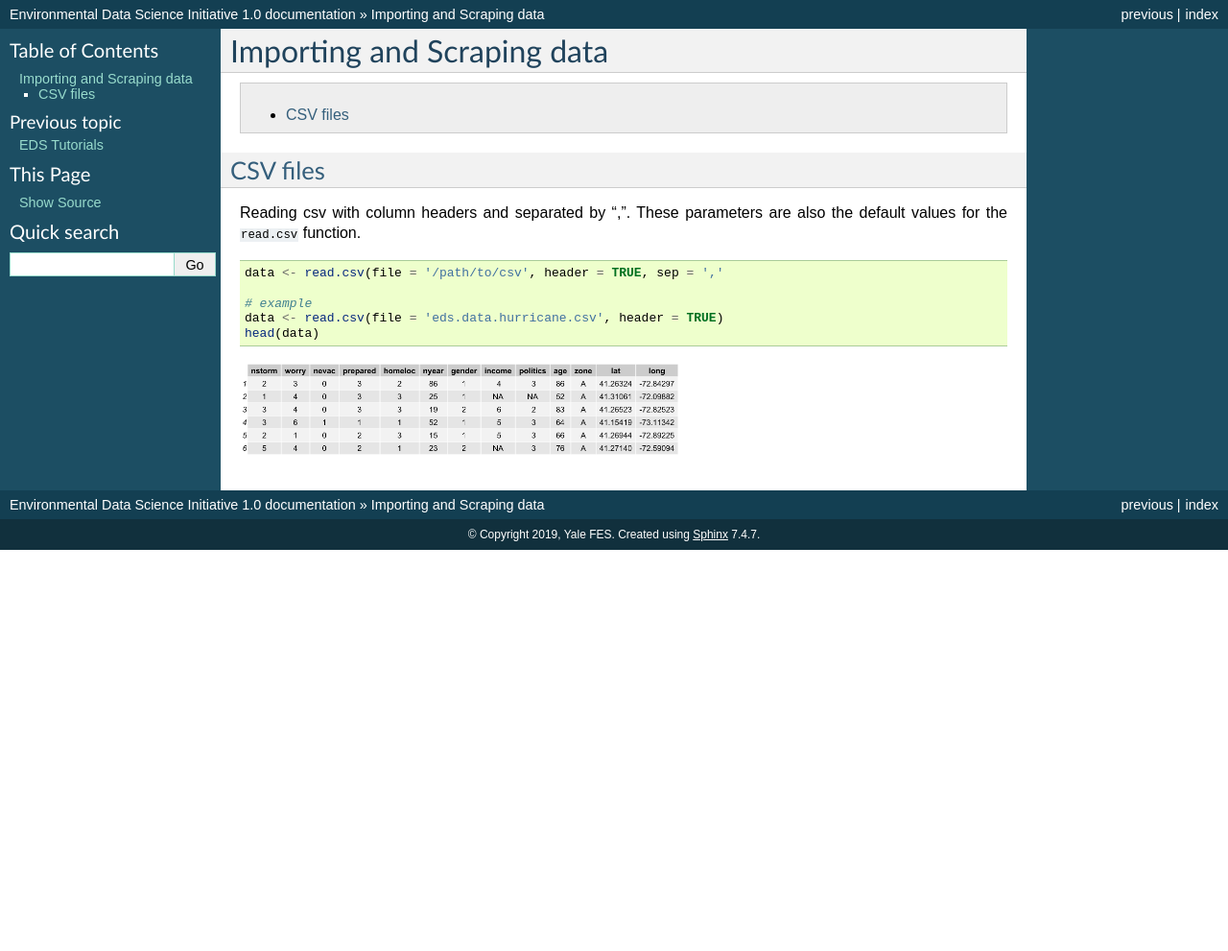
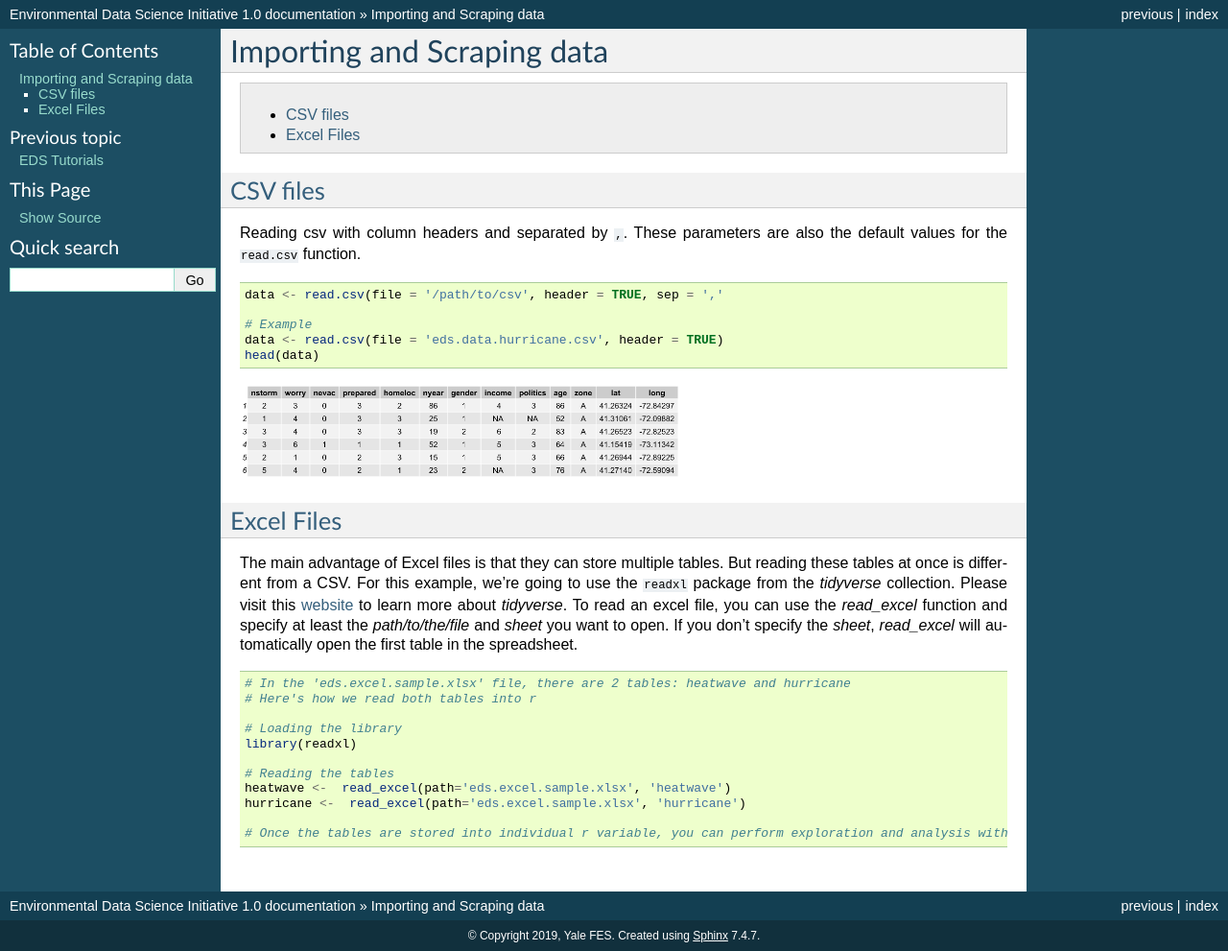
Before and after one commit to rajaoberison/edsy, a Sphinx documentation site: the page built from docs/importing_and_scraping_data.rst, in a window 1280 px wide. Shown: the whole page at 96% size. Built offline with Sphinx 7.4.7, drawn with Linux system fonts in a browser that asks for light colours; before the commit the page ends 900 px from its top, so only the background shows below that.

Commit message:
Update importing_and_scraping_data.rst

```diff
--- a/docs/importing_and_scraping_data.rst
+++ b/docs/importing_and_scraping_data.rst
@@ -12,16 +12,35 @@ Importing and Scraping data
 CSV files
 ==========
 
-Reading csv with column headers and separated by ",". These parameters are also the default values for the :code:`read.csv` function.
+Reading csv with column headers and separated by :code:`,`. These parameters are also the default values for the :code:`read.csv` function.
 
 .. code-block:: r
 
    data <- read.csv(file = '/path/to/csv', header = TRUE, sep = ','
 
-   # example
+   # Example
    data <- read.csv(file = 'eds.data.hurricane.csv', header = TRUE)
    head(data)
 
 .. image:: https://raw.githubusercontent.com/rajaoberison/edsy/master/images/csv.png
    :height: 100px
    :alt: csvsample
+
+Excel Files
+===========
+The main advantage of Excel files is that they can store multiple tables. But reading these tables at once is different from a CSV. For this example, we're going to use the :code:`readxl` package from the `tidyverse` collection. Please visit this `website <https://www.tidyverse.org/>`_ to learn more about `tidyverse`.
+To read an excel file, you can use the `read_excel` function and specify at least the `path/to/the/file` and `sheet` you want to open. If you don't specify the `sheet`, `read_excel` will automatically open the first table in the spreadsheet.
+
+.. code-block:: r
+
+   # In the 'eds.excel.sample.xlsx' file, there are 2 tables: heatwave and hurricane
+   # Here's how we read both tables into r
+
+   # Loading the library
+   library(readxl)
+
+   # Reading the tables
+   heatwave <-  read_excel(path='eds.excel.sample.xlsx', 'heatwave')
+   hurricane <-  read_excel(path='eds.excel.sample.xlsx', 'hurricane')
+
+   # Once the tables are stored into individual r variable, you can perform exploration and analysis with them.
```
